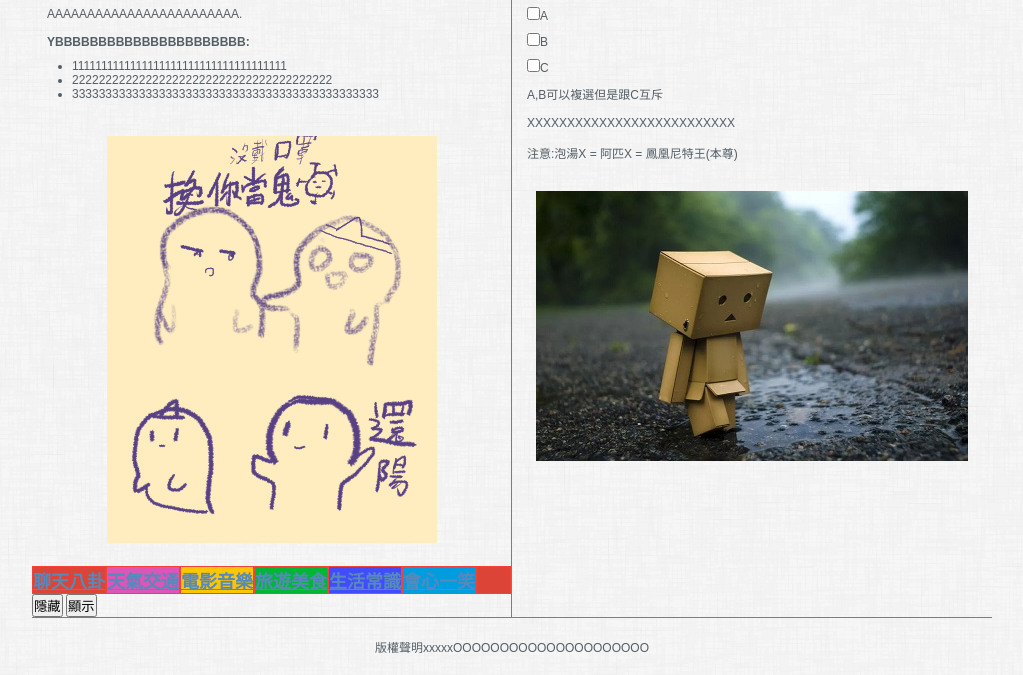
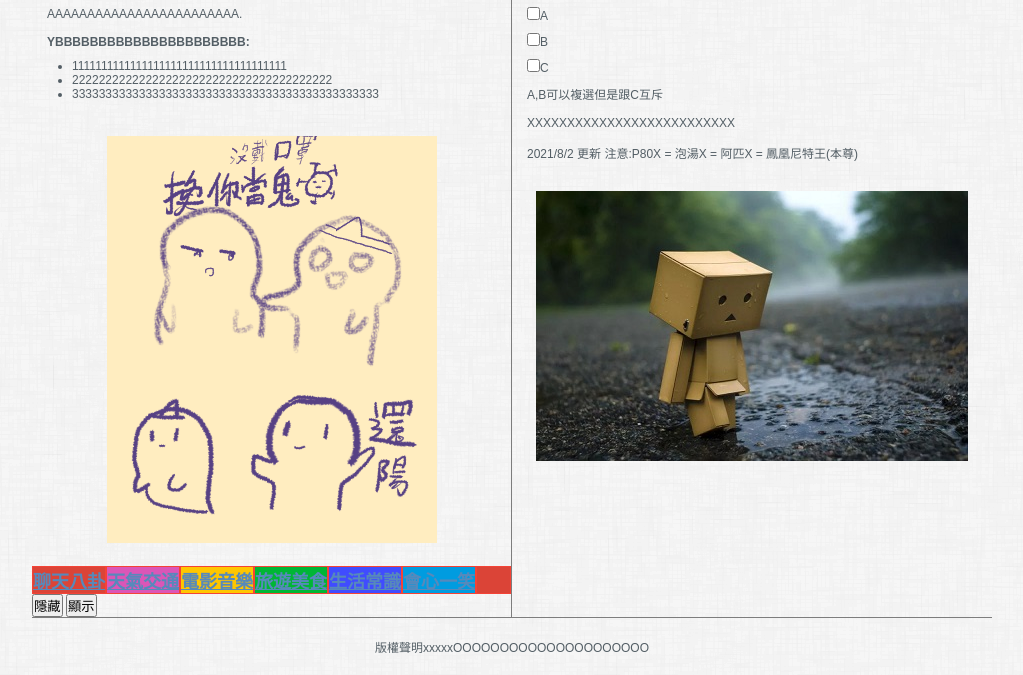
Before and after one commit to cdhafsbtvtnhf/DemoPage, a plain HTML site: page index.html in a window 1280 px wide. Shown: the part 228-903 px from the top of the page, without its empty margins (128-1151 px from the left). Drawn offline with Linux system fonts and the light colour scheme.

Commit message:
Update index.html

```diff
--- a/index.html
+++ b/index.html
@@ -112,7 +112,8 @@ function chk2()
         <p>
         	  A,B可以複選但是跟C互斥<br><br>
              XXXXXXXXXXXXXXXXXXXXXXXXXX<br><br>
-             注意:泡湯X = 阿匹X = 鳳凰尼特王(本尊)
+             2021/8/2 更新
+             注意:P80X = 泡湯X = 阿匹X = 鳳凰尼特王(本尊)
         </p>
         <div class="picPreview"><img src="images/pic2.jpg" alt=""></div>
       </div>
```
